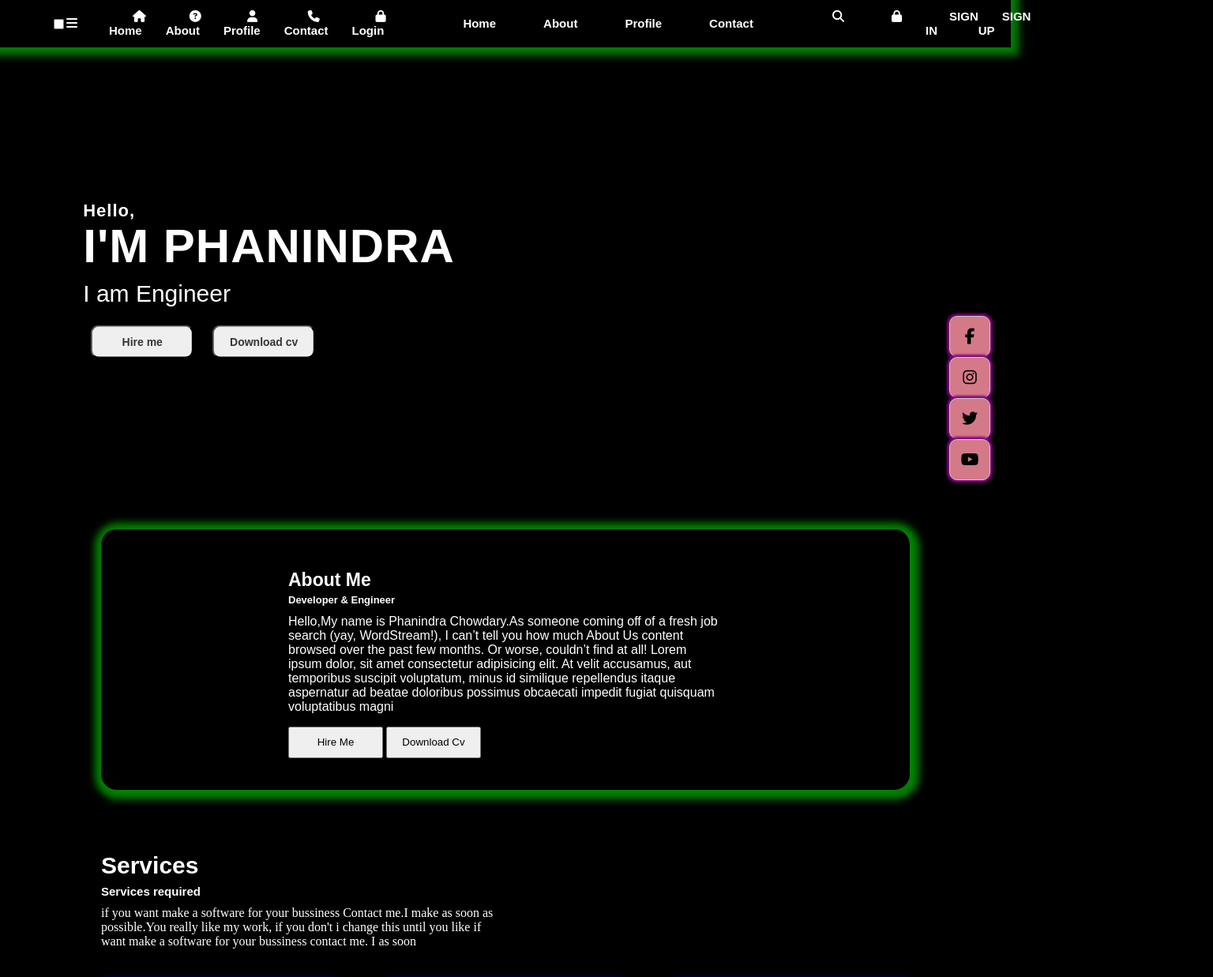
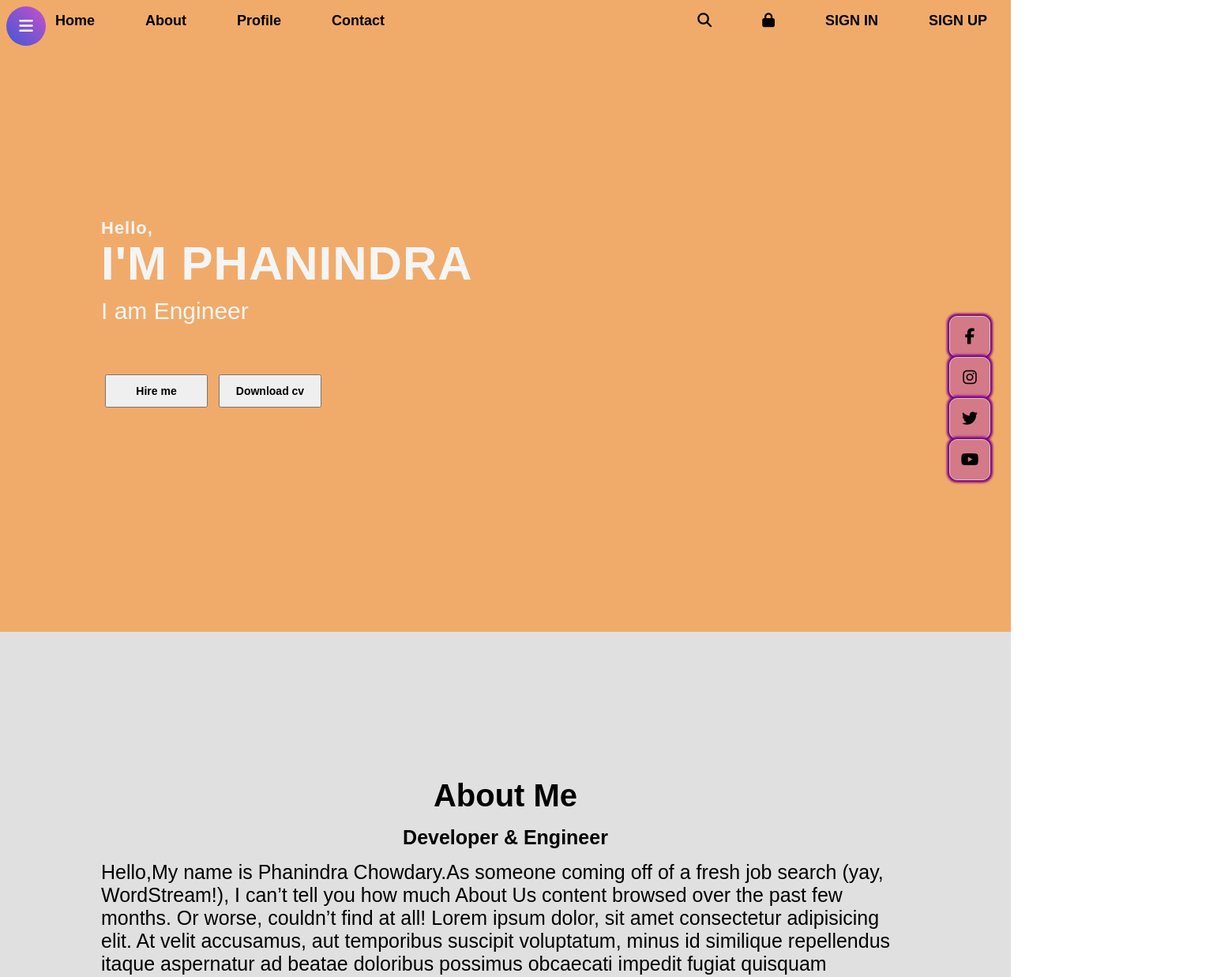
Before and after one commit to phanindrachowdary123/new-com, a plain HTML site: page index.html in a window 1280 px wide. Shown: the top 1237 px of the page at 79% size, 1536 px wide, since content can reach past the window. Drawn offline with Linux system fonts and the light colour scheme.

Commit message:
Update style.css

```diff
--- a/style.css
+++ b/style.css
@@ -1,7 +1,30 @@
 body{
     margin: 0px;
     padding: 0px;
-    background-color: black;
+}
+#div{
+    width: 100%;
+    height: 100vh;
+}
+.d1{
+    background-color: #f0ab6a;
+}
+.d2{
+    background-color: rgb(224, 224, 224);
+
+}
+.d3{
+    width: 100vw;
+    background-color: #f0ab6a;
+
+}
+.d4{
+    background-color: rgb(224, 224, 224);
+
+}
+.d5{
+    background-color: #f0ab6a;
+
 }
 ul{
     list-style: none;
@@ -11,60 +34,144 @@ a{
 }
 section{
     width: 100%;
-    height: 95vh;
+    height: 100vh;
     background-repeat: no-repeat;
     background-size: cover;
     position: relative;
 }
 nav{
+    width: auto;
     display: flex;
     justify-content: space-between;
     text-align: left;
-    align-items: center;
     height: 60px;
-    background-color:black;
-    color: white;
-    box-shadow: 0px 0px 10px 10px green;
-    padding: 0 5%;
+    color:whitesmoke;
+
+
 }
-nav ul{
-    display: flex;
+.nav-links ul li{
+    list-style: none;
+    display:inline-block;
 }
-nav ul li a{
+  .nav-links ul li a{
+    text-decoration: none;
+    font-size: 18px;
     margin: 30px;
     font-family: sans-serif;
-    color: white;
-    font-size: 15px;
+    color: black;
+    font-size: 18px;
     font-weight: 700;
-}
-.logo{
-    font-family: RoadTest;
-    color: white;
-    font-size: 22px;
-}
-.active{
-    font-weight: bold;
-    color:white ;
-}
+  }
+  .nav-links ul li::after{
+    content: '';
+    width: 0%;
+    height: 2px;
+    background: whitesmoke;
+    display: block;
+    margin: auto;
+    transition: 0.5s;
+  }
+  .nav-links ul li:hover::after{
+    width: 50%;
+  }
+  .wrapper{
+    z-index: 9;
+    position:fixed;
+    top: 0;
+    left: 0;
+    height: 100%;
+    width: 100%;
+    background:linear-gradient(-135deg,black,black);
+    clip-path: circle(25px at calc(45px - 100%) 45px);
+    transition: all 0.3s ease-in-out;
+  }
+  #active:checked ~ .wrapper{
+    clip-path: circle(75%);
+  }
+  .menu-btn{
+    position: absolute;
+    top: 8px;
+    left: 8px;
+    z-index: 10;
+    text-align: center;
+    line-height: 50px;
+    height:50px;
+    width:50px;
+    border-radius: 50%;
+    color: #fff;
+    font-size: 20px;
+    cursor: pointer;
+    background: linear-gradient(-135deg, #c850c8,#4158d8);
+    transition: all 0.3s eases;
+  }
+  #active:checked ~ .menu-btn{
+    background: #fff;
+    color: #4158d8;
+  }
+  #active:checked ~ .menu-btn i:before{
+    content: "\f00d";
+  }
+  .wrapper ul{
+    position: absolute;
+    top: 50%;
+    left: 50%;
+    transform: translate(-50%,-50%);
+    list-style: none;
+    text-align: center;
+  }
+  .wrapper ul li{
+    margin: 15px 0;
+  }
+  .wrapper ul li a{
+    color: whitesmoke;
+    text-decoration: none;
+    font-size: 30px;
+    font-weight: 500;
+    padding: 5px 50px;
+    position: relative;
+    line-height: 50px;
+    transition:all 0.3s ease ;
+  }
+  .wrapper ul li a:after{
+    content: '';
+    position: absolute;
+    left: 0;
+    width: 100%;
+    height: 50px;
+    background: whitesmoke;
+    border-radius: 50px;
+    transform: scaleZ(0);
+    z-index: -1;
+    transition:transform 0.3s ease ;
+  }
+  .wrapper ul li a:hover:after{
+    transform: scaleZ(1);
+  }
+  .wrapper ul li a:hover{
+    color: black;
+  }
+  input{
+    display: none;
+  }
 /*  text container*/
 .text-conatiner p:nth-child(1){
     font-family: sans-serif;
     font-weight: bold;
     letter-spacing: 1px;
-    color: white;
+    color:whitesmoke;
     font-size: 22px;
 }
 .text-conatiner p:nth-child(2){
     font-family: sans-serif;
     font-weight: bold;
     letter-spacing: 1px;
-    color: white;
+    color:whitesmoke;
     font-size: 60px;
 }
 .text-conatiner p:nth-child(3){
     font-family: sans-serif;
     line-height: 30px;
-    color: white;
+    color: whitesmoke;
     font-size: 30px;
 }
 .text-conatiner p{
@@ -72,87 +179,100 @@ nav ul li a{
     margin: 45px 0px 25px;
 }
 .text-conatiner{
+    padding: 50px;
+    width: 80%;
     position: absolute;
-    left: 13%;
-    top: 42%;
-    transform: translate(-13%,-42%);
+    left: 50%;
+    top: 50%;
+    transform: translate(-50%,-50%);
 }
 .text-conatiner button{
     width: 130px;
     height: 42px;
-    border-radius:10px;
     font-family: sans-serif;
     font-weight: bold;
     font-size: 14px;
     outline: none;
-    margin: 0px 10px;
+    margin: 40px 5px;
 }
 .hire-btn,.down-cv{
     border-radius: 2px solid #373636;
-    color: #373636;
 }
 button:active{
     transform: scale(1.1);
 }
 /* about container */
 .about-container{
-    width: 80%;
-    height: 330px;
-    border-radius: 20px;
-    box-shadow: 2px 2px 10px 10px green;
+    width: 100%;
+    height: 100%;
     display: flex;
-    margin: -7% auto 20px auto;
+    /* margin: -7% auto 20px auto; */
     position: relative;
     justify-content: space-evenly;
     align-items: center;
-
+    top: 50%;
+    left: 50%;
+    transform: translate(-50%,-50%);
 }
 .about-text{
-    color: white;
-    width: 550px;
+    color: black;
+    width: 80vw;
+    height: 60%;
 }
 .about-text p:nth-child(1){
     font-family: sans-serif;
     font-weight: bold;
-    font-size: 23px;
-    line-height: 0px;
+    font-size: 40px;
+    line-height: 15px;
+    text-align: center;
 }
 .about-text p:nth-child(2){
+
     font-family: sans-serif;
     font-weight: bold;
-    font-size: 13px;
-    line-height: 5px;
+    font-size: 25px;
+    line-height: 10px;
+    text-align: center;
 }
 .about-text p:nth-child(3){
     font-family: sans-serif;
-    font-size: 16px;
+    font-size: 25px;
 }
 .about-text button{
+    align-items: center;
     width: 120px;
-    height: 40px;
+    height: 60px;
     outline: none;
     font-family: sans-serif;
+    font-weight: bold;
 }
 /* Serviices */
 .services{
+    width: 100vw;
     height: 600px;
-    color: white;
+    color: whitesmoke;
     padding: 2% 10% 0px 10%;
 }
 .services-text p:nth-child(1){
+    text-align: center;
     font-family: sans-serif;
     font-weight: bold;
-    font-size: 30px;
-    line-height: 0px;
+    font-size: 40px;
+    line-height: 15px;
 }
 .services-text p:nth-child(2){
+    text-align: center;
     font-family: sans-serif;
     font-weight: bold;
-    font-size: 15px;
-    line-height: 5px;
+    font-size: 25px;
+    line-height: 10px;
+}
+.services-text p:nth-child(3){
+    font-family: sans-serif;
+    font-size: 25px;
+
 }
 .services-text{
-    width: 500px;
     margin: 50px 0px;
 }
 .box-1,.box-2,.box-3{
@@ -161,11 +281,12 @@ button:active{
     background-repeat: no-repeat;
     background-size: cover;
     border-radius: 10px;
-    box-shadow: 0 0 10px 10px blue;
+    box-shadow: 0 0 10px 10px #d8b08a;
     display: flex;
     justify-content: center;
     align-items: center;
     flex-direction: column;
+    background-color: whitesmoke;
 }
 
 .box-container{
@@ -178,18 +299,18 @@ button:active{
     width: 40px;
     height: 40px;
     border-radius: 50%;
-    background-color: white;
+    background-color: black;
     display: flex;
     justify-content: center;
     align-items: center;
     font-family: sans-serif;
     font-weight: bold;
-    color: black;
+    color: whitesmoke;
 }
 .box-1 p:nth-child(2),
 .box-2 p:nth-child(2),
 .box-3 p:nth-child(2){
-    color: white;
+    color: black;
     font-family:sans-serif;
     font-size: 23px;
     line-height: 0px;
@@ -198,6 +319,7 @@ button:active{
 .box-1 p:nth-child(3),
 .box-2 p:nth-child(3),
 .box-3 p:nth-child(3){
+    color: black;
     font-family:sans-serif;
     text-align: center;
     width: 230px;
@@ -206,6 +328,8 @@ button:active{
 .box-1 button,
 .box-2 button,
 .box-3 button{
+    background-color: black;
+    color: whitesmoke;
     width: 100px;
     height: 30px;
     border: none;
@@ -214,7 +338,7 @@ button:active{
 }
 /* contact me */
 .contact-me{
-    color: white;
+    color: black;
     width: 100%;
     height: 280%;
     display: flex;
@@ -223,11 +347,11 @@ button:active{
     align-items: center;
 }
 .contact-me p{
-    color: white;
+    color: black;
     font-size: 30px;
     font-family: sans-serif;
     font-weight:bold;
-    border-bottom: 2px solid white;
+    border-bottom: 2px solid black;
 }
 .contact-me button{
     width: 200px;
@@ -236,6 +360,8 @@ button:active{
     border: none;
     font-size: 14px;
     font-weight: bold;
+    background-color: #000000;
+    color: whitesmoke;
 }
 /* footer */
 footer{
@@ -251,11 +377,11 @@ footer p{
 footer p:nth-child(1){
     font-weight: bold;
     line-height: 10px;
-    color: white;
+    color: whitesmoke;
 }
 footer p:nth-child(2){
     font-size: 16px;
-    color: white;
+    color: whitesmoke;
     width: 600px;
     text-align: center;
 }
@@ -278,12 +404,12 @@ footer p:nth-child(2){
 }
 .social-icons a:hover,
 .a-social-b a:hover{
-    box-shadow: 0px 0px 5px 5px yellow;
+    box-shadow: 0px 0px 5px 5px blue;
     transition: all ease 0.5s;
 }
 .social-icons a:hover i,
 .a-social-b  a:hover i{
-    color: white;
+    color: whitesmoke;
     transition: all ease 0.5s;
 }
 
```
